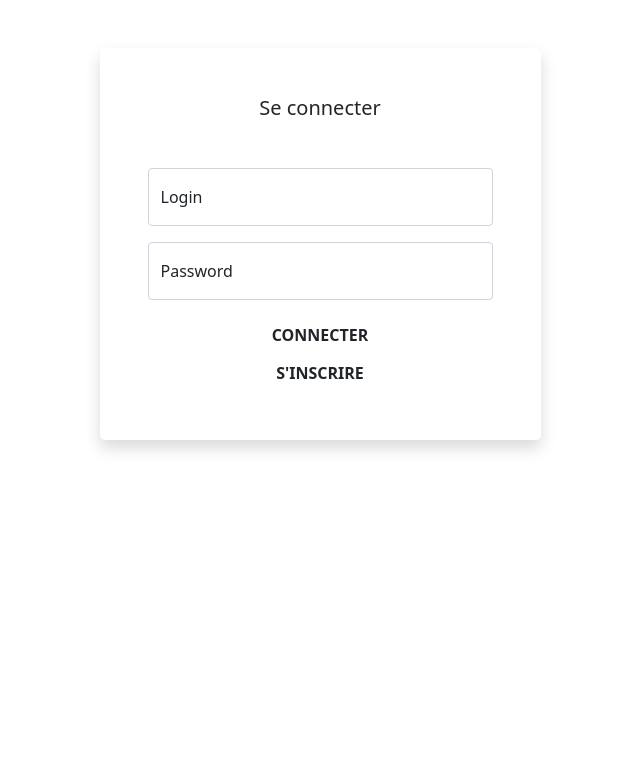
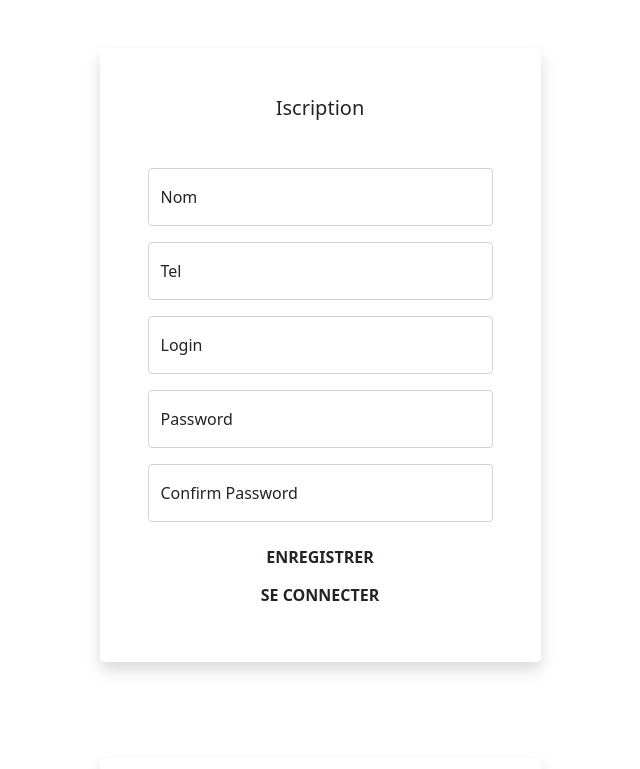
Before and after one commit to ni-mailix/m1p9mean-Ranjanirina, an Angular app in the folder frontend/: page /login in a window 1280 px wide. Shown: the top 769 px of the page, without its empty margins (320-960 px from the left). Built offline with nearby package versions, Linux system fonts and the light colour scheme.

Commit message:
20220411-1024

```diff
--- a/frontend/src/app/app-routing.module.ts
+++ b/frontend/src/app/app-routing.module.ts
@@ -1,6 +1,7 @@
 import { NgModule } from '@angular/core';
 import { CommonModule } from '@angular/common';
 import { RouterModule, Routes } from '@angular/router';
+
 import { InscriptionComponent } from './inscription/inscription.component';
 import { ConnectionComponent } from './connection/connection.component';
 import { MenuComponent } from './menu/menu.component';
@@ -21,7 +22,7 @@ const routes: Routes = [
 
 @NgModule({
   declarations: [],
-  imports: [ CommonModule, RouterModule.forRoot(routes) ],
+  imports: [ CommonModule, RouterModule.forRoot(routes,{ enableTracing: true }) ],
   exports: [ RouterModule ]
 
 })
--- a/frontend/src/app/app.component.html
+++ b/frontend/src/app/app.component.html
@@ -1 +1,5 @@
-<router-outlet></router-outlet>
+
+<main>
+    <app-inscription></app-inscription>
+    <router-outlet></router-outlet>
+</main>
--- a/frontend/src/app/inscription/inscription.component.ts
+++ b/frontend/src/app/inscription/inscription.component.ts
@@ -7,6 +7,8 @@ import { UserService } from '../user.service';
   templateUrl: './inscription.component.html',
   styleUrls: ['./inscription.component.css']
 })
+
+
 export class InscriptionComponent implements OnInit {
   	confirmPassword ?: string;
     messageError?: string = '';
@@ -15,9 +17,9 @@ export class InscriptionComponent implements OnInit {
   	constructor(private userService : UserService) {
   		this.user = {
 	    	id_user: 0,
+        tel:'',
 		  	nom: '',
 		  	login: '',
-		  	tel : '',
 		  	password: '',
 		  	type: ''
 	  	};
@@ -41,3 +43,8 @@ export class InscriptionComponent implements OnInit {
 
   }
 }
+/*
+function newFunction() {
+  [UserService];
+}
+*/
--- a/frontend/src/app/user.service.ts
+++ b/frontend/src/app/user.service.ts
@@ -11,7 +11,8 @@ import { User } from './user';
   providedIn: 'root'
 })
 export class UserService {
-	private userUrl = 'api/users';
+	private userUrl = 'http://localhost:3000/api/ekaly';
+	//private userUrl = '/user';
 	//private userUrl = 'assets/users.json';
 	httpOptions = {
 	  headers: new HttpHeaders({ 'Content-Type': 'application/json' })
@@ -27,7 +28,7 @@ export class UserService {
     }
 
 	saveInscription(user:User) :Observable<boolean> {
-  		return this.http.post<boolean>(this.userUrl+'/saveUser', user, this.httpOptions)
+  		return this.http.post<boolean>(this.userUrl+'/createClient', user, this.httpOptions)
     	.pipe(
     	);
     }
--- a/frontend/src/assets/users.json
+++ b/frontend/src/assets/users.json
@@ -1,6 +1,7 @@
 {
 	"id_user": 1,
   	"nom": "Toto",
+	  "tel":"0341122233",
   	"login" : "toto",
   	"password" : "toto",
   	"type" : "client"
```
